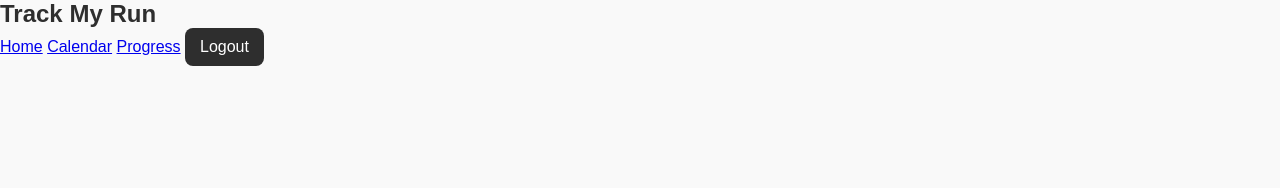
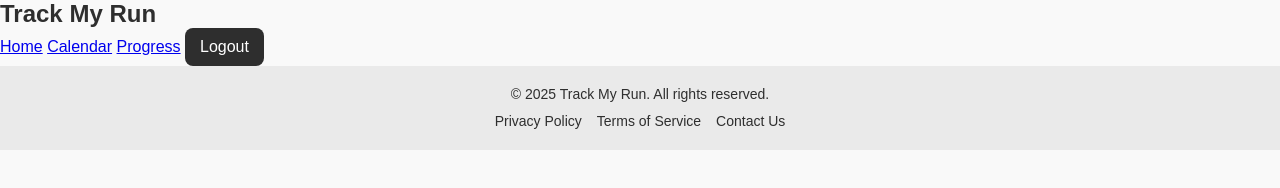
Before and after one commit to humber-2025cpan113-group9/track-my-run, a plain HTML site: page log-in.html in a window 1280 px wide. Drawn offline with Linux system fonts and the light colour scheme.

Commit message:
fixed footer

```diff
--- a/log-in.html
+++ b/log-in.html
@@ -16,5 +16,17 @@
             <button class="logout-btn">Logout</button>
         </nav>
     </header>
+
+    <!-- Footer -->
+    <footer>
+        <div class="footer-container">
+            <p>&copy; 2025 Track My Run. All rights reserved.</p>
+            <ul>
+                <li><a href="#">Privacy Policy</a></li>
+                <li><a href="#">Terms of Service</a></li>
+                <li><a href="#">Contact Us</a></li>
+            </ul>
+        </div>
+    </footer>
 </body>
 </html>
```
Also changed, not shown: assessment.html (+10 -0 lines), calendar.html (+12 -1 lines), profile.html (+12 -0 lines), registration.html (+12 -0 lines), workouts.html (+12 -0 lines).
